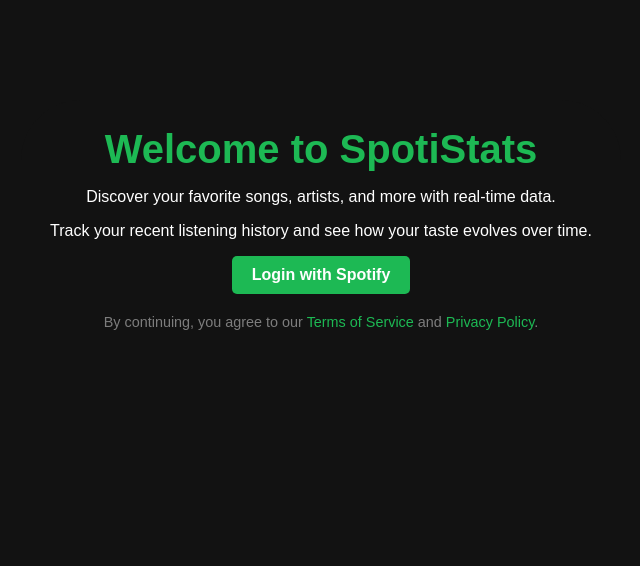
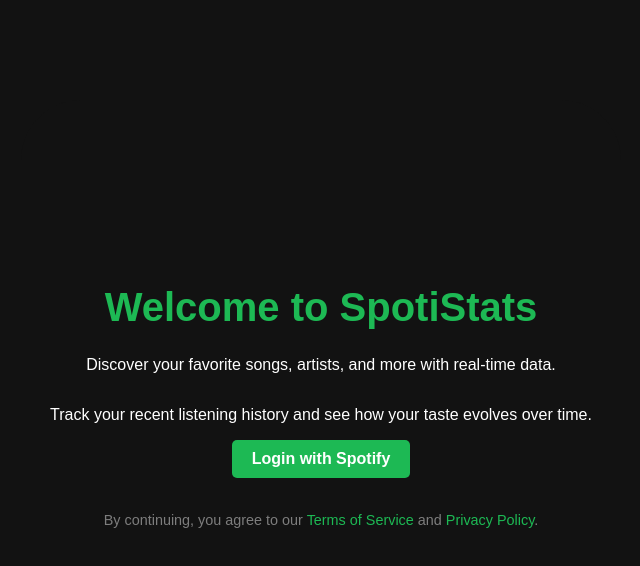
Before and after one commit to calcishard/spotify-currently-playing, a plain HTML site: page index.html in a window 1280 px wide. Shown: the whole page, without its empty margins (319-959 px from the left). Drawn offline with nearby package versions, Linux system fonts and the light colour scheme.

Commit message:
centered welcome text

```diff
--- a/styles.css
+++ b/styles.css
@@ -367,6 +367,9 @@
 
 /* Main Container */
 #welcome-container {
+    display: flex; /* Use flexbox for centering */
+    justify-content: center; /* Center horizontally */
+    align-items: center; /* Center vertically */
     position: absolute !important;
     top: 0;
     left: 0;
@@ -383,8 +386,8 @@
     overflow-y: hidden !important; /* Prevent scrolling */
     text-align: center;
     border-radius: 10%;
+    flex-direction: column; /* Optional: stack text vertically */
 }
-
 
 /* Welcome Text */
 #welcome-text {
```
